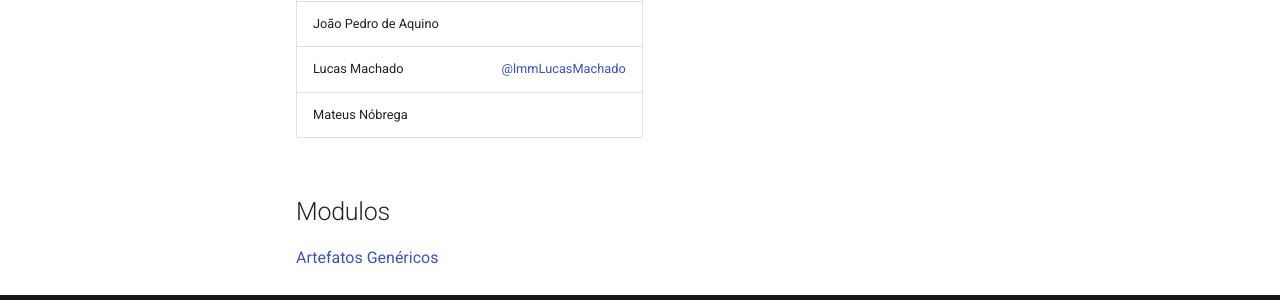
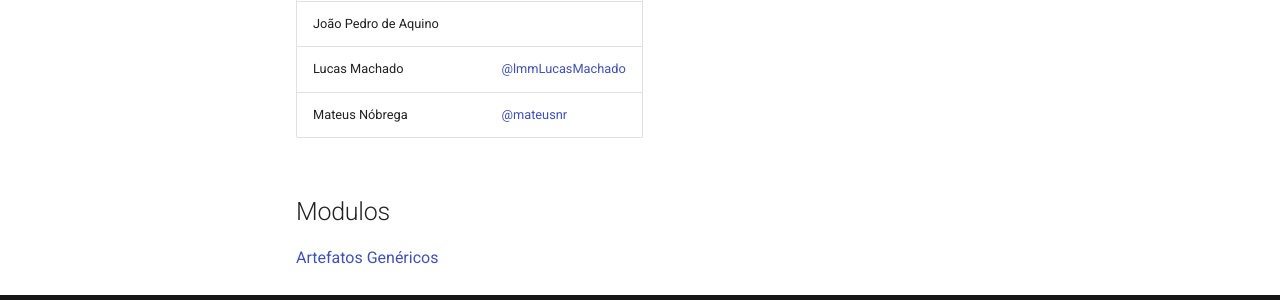
Before and after one commit to desenho-de-software-2019-02/Documentation, an MkDocs documentation site: the page built from docs/index.md, in a window 1280 px wide and 1069 px high. Shown: the part 730-1030 px from the top of the window. Built offline with MkDocs 1.6.1 and Material for MkDocs 9.7.7, drawn with Linux system fonts in a browser that asks for light colours; comment, search, counter and statistics services are not loaded.

Commit message:
Adicionando username do Mateus do github no index.md

```diff
--- a/docs/index.md
+++ b/docs/index.md
@@ -16,7 +16,7 @@
 | Gustavo Duarte Moreira |  |
 | João Pedro de Aquino |  |
 | Lucas Machado | [@lmmLucasMachado](https://github.com/lmmLucasMachado) |
-| Mateus Nóbrega |  |
+| Mateus Nóbrega | [@mateusnr](https://github.com/mateusnr) |
 
 
 
```
